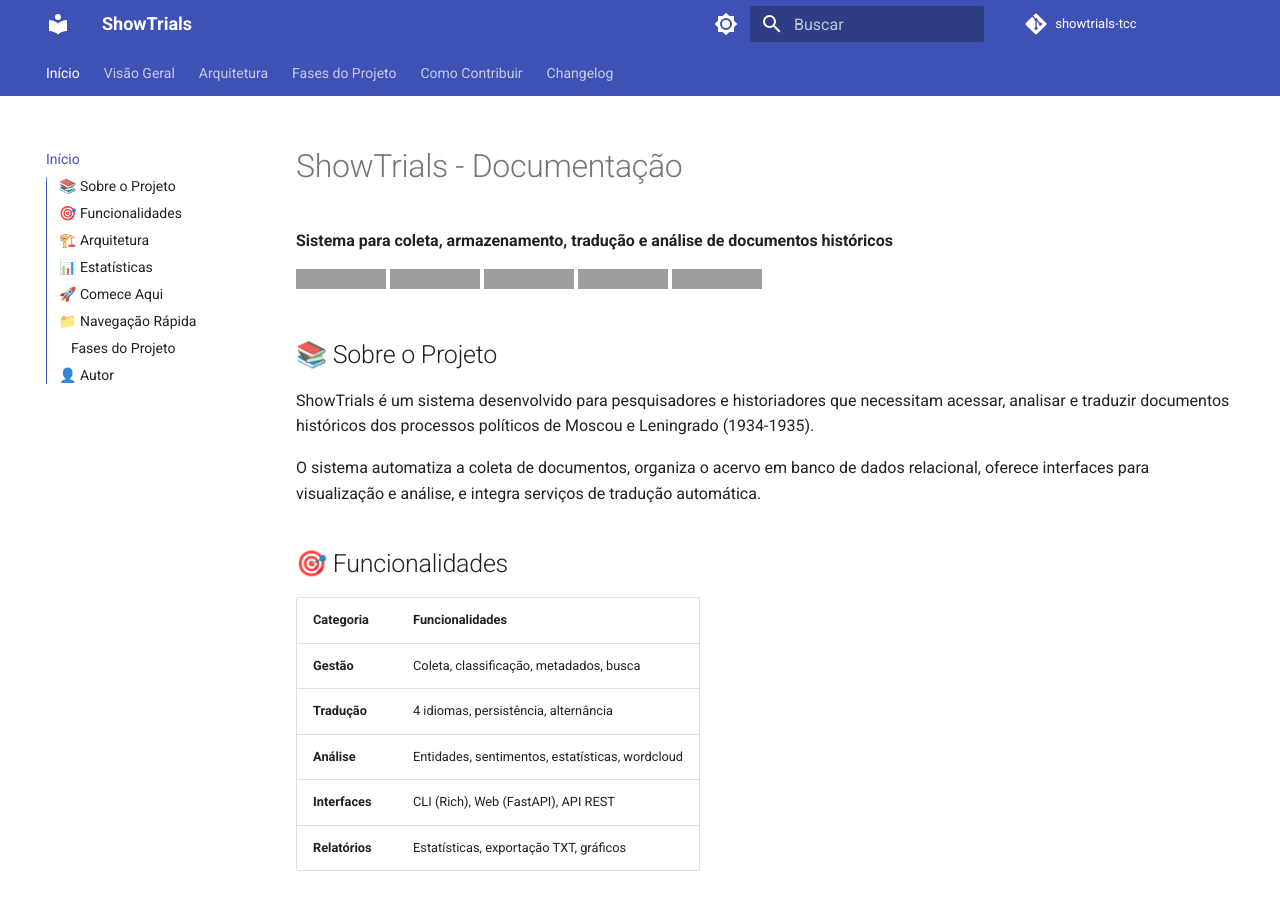
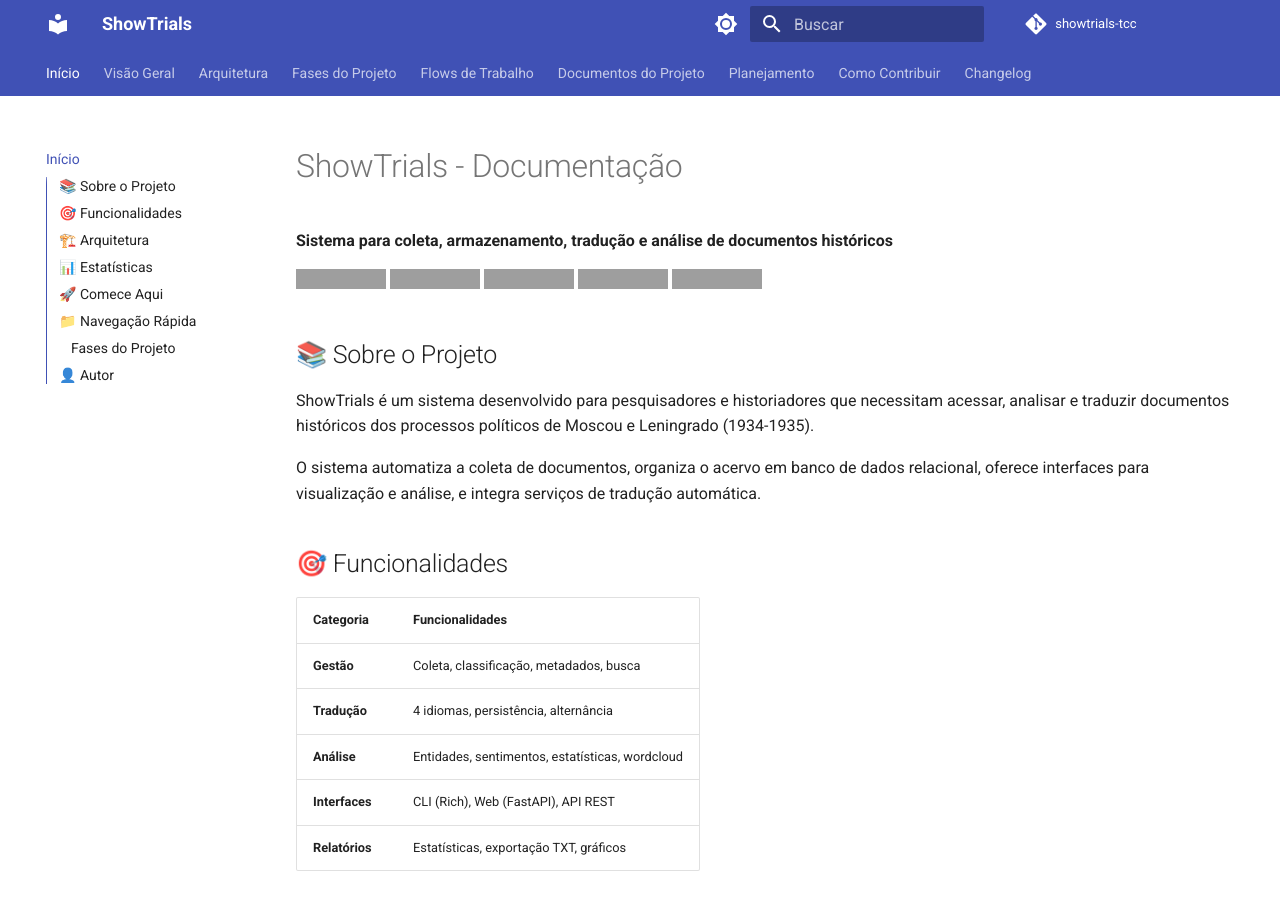
Before and after one commit to rib-thiago/showtrials-tcc, an MkDocs documentation site: the page built from docs/index.md, in a window 1280 px wide and 900 px high, cut to the strip 0-900 px from the top of the window. Built offline with MkDocs 1.6.1 and Material for MkDocs 9.7.7, drawn with Linux system fonts in a browser that asks for light colours; comment, search, counter and statistics services are not loaded; some of the changed lines change nothing that is shown; grey boxes are pictures that could not be loaded.

Commit message:
docs: atualiza mkdocs.yml com nova estrutura de diretórios
- Adiciona caminhos para flows/, projeto/ e planejamento/
- Organiza seções de forma hierárquica

Referência: Issue #2

```diff
--- a/mkdocs.yml
+++ b/mkdocs.yml
@@ -57,6 +57,7 @@ nav:
   - Início: index.md
   - Visão Geral: overview.md
   - Arquitetura: ARCHITECTURE.md
+
   - Fases do Projeto:
     - FASE 1 - Domain: FASE1_DOMAIN.md
     - FASE 2 - Application: FASE2_APPLICATION.md
@@ -68,6 +69,34 @@ nav:
     - FASE 8 - Análise de Texto: FASE8_ANALISE_TEXTO.md
     - FASE 9 - Web Interface: FASE9_WEB_INTERFACE.md
     - FASE 10 - Service Registry: FASE10_SERVICE_REGISTRY.md
+    - FASE 12: FASE12.md
+    - FASE 13: FASE13.md
+    - FASE 14: FASE14.md
+    - FASE 15: FASE15.md
+    - FASE 16: FASE16.md
+
+  - Flows de Trabalho:
+    - Git Flow: flows/git_flow.md
+    - Quality Flow: flows/quality_flow.md
+    - Telemetry Flow: flows/telemetry_flow.md
+    - Code Review Flow: flows/code_review_flow.md
+    - Dependencies Flow: flows/dependencies_flow.md
+    - Debug Flow: flows/debug_flow.md
+    - Documentation Flow: flows/documentation_flow.md
+    - Refactoring Flow: flows/refactoring_flow.md
+    - Emergency Flow: flows/emergency_flow.md
+
+  - Documentos do Projeto:
+    - Visão do Projeto: projeto/visao_do_projeto.md
+    - Análise Arquitetural: projeto/analise_arquitetural.md
+    - Roadmap Arquitetural: projeto/roadmap_arquitetural.md
+    - Manual de Gestão: projeto/manual_gestao.md
+    - Plano de Issues: projeto/plano_issues_documentacao.md
+    - Questionário: projeto/questionario_levantamento_requisitos.md
+
+  - Planejamento:
+    - Plano da Issue #2: planejamento/plano_issue2_revisao_documentacao.md
+
   - Como Contribuir: contributing.md
   - Changelog: changelog.md
 
```
